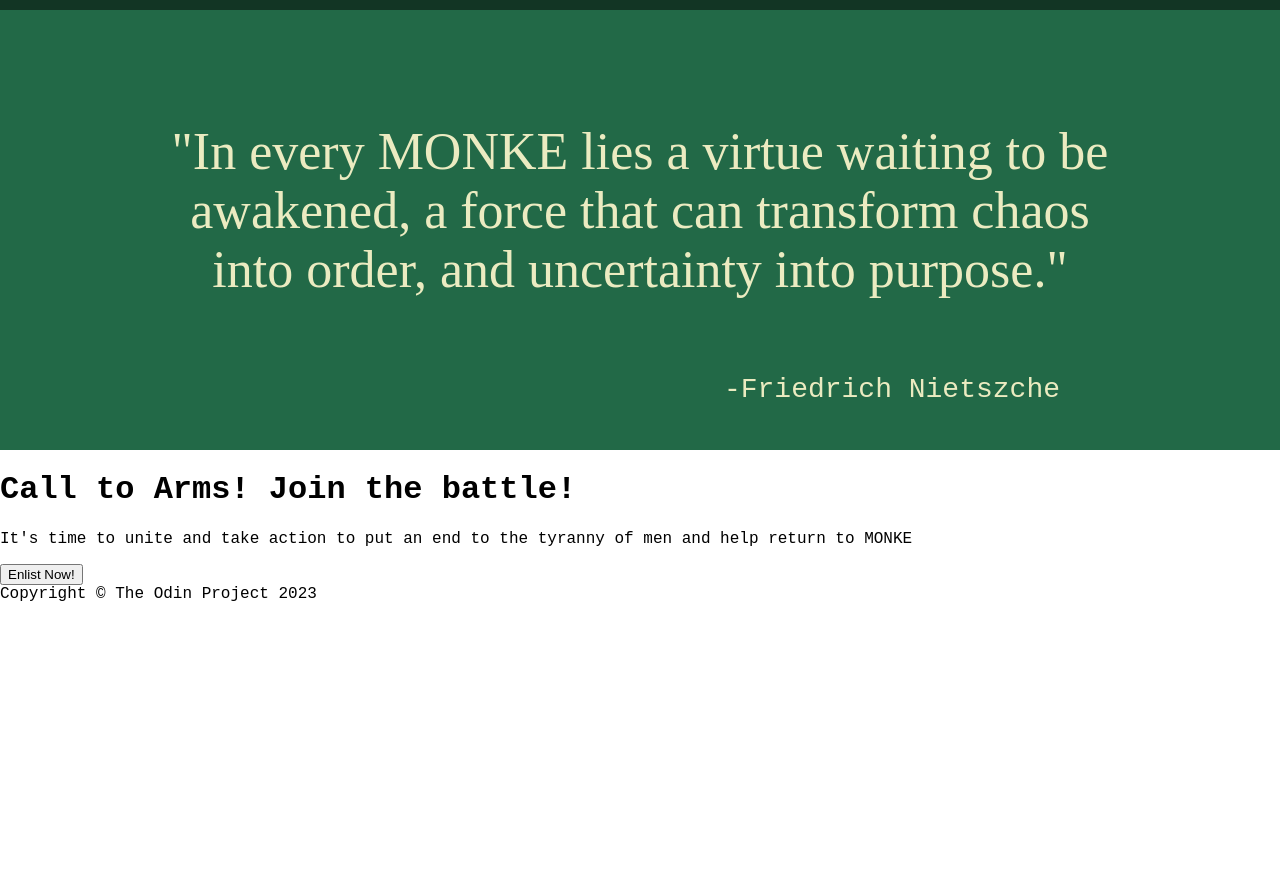
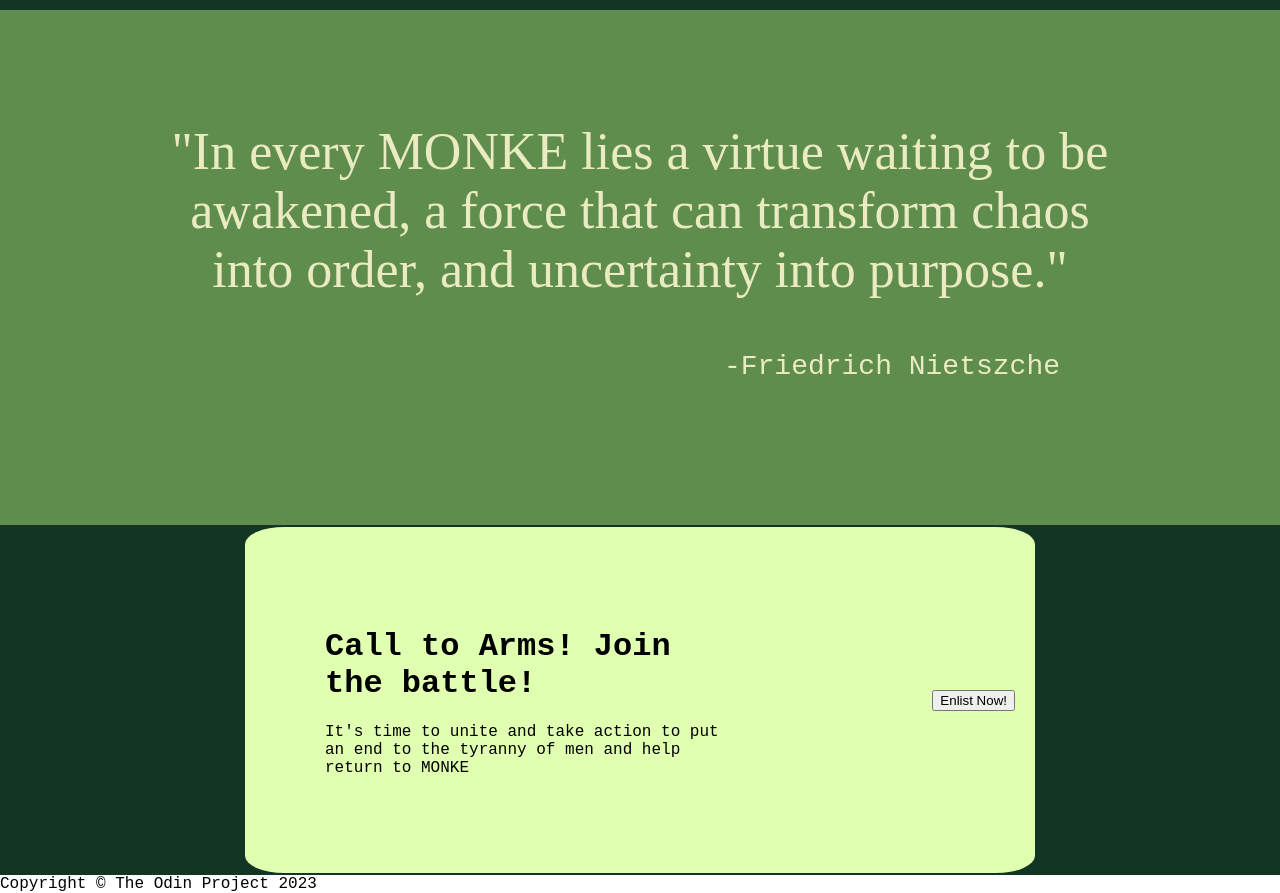
Before and after one commit to mord66/Landing-Page, a plain HTML site: page index.html in a window 1280 px wide. Shown: the part 1460-2353 px from the top of the page. Before the commit the page ends 2063 px from the top, so only its background shows below. Drawn offline with Linux system fonts and the light colour scheme; a web font is replaced by a local one.

Commit message:
Back up for color change

```diff
--- a/index.html
+++ b/index.html
@@ -67,15 +67,14 @@
             </p>
         </div>
         <div class="call-action">
-            <div class="action-box">
+            <div= class="action-box">
                 <div class="action-text">
                     <h1>Call to Arms! Join the battle!</h1>
                     <p>It's time to unite and take action to put an end to the tyranny of men and help return to MONKE</p>
-                <button>Enlist Now!</button>
                 </div>
-            <div class="footer"> Copyright © The Odin Project 2023</div>
+                    <button>Enlist Now!</button>
             </div>
-        </div>
-        </div>
+    </div>
+        <div class="footer"> Copyright © The Odin Project 2023</div>
     </body>
 </html>
--- a/style.css
+++ b/style.css
@@ -183,9 +183,10 @@ a {
 
 .quote-section {
     height:380px;
-    background-color: #226947;
+    background-color: #5F8D4E;
     padding-top: 60px;
     color: rgb(235, 235, 193);
+    padding-bottom: 75px;
 }
 
 .quote {
@@ -194,7 +195,6 @@ a {
     padding-left: 150px;
     padding-right: 150px;
     font-family: "Apple Chancery";
-    margin-bottom: 75px;
 }
 
 .owner {
@@ -202,3 +202,31 @@ a {
     padding-right: 220px;
     font-size: 28px;
 }
+
+.call-action {
+    display: flex;
+    justify-content: center;
+    align-items: center;
+    background-color:#123524 ;
+    height: 350px;
+    margin-top: 0;
+}
+
+.action-box {
+    width: 750px;
+    background-color: #E1FFB1;
+    display: flex;
+    padding: 20px;
+    justify-content: space-between;
+    border-radius: 5%;
+}
+
+.action-text {
+    margin: 60px;
+    width: 400px;
+
+}
+
+.action-box button {
+    align-self: center;
+}
```
